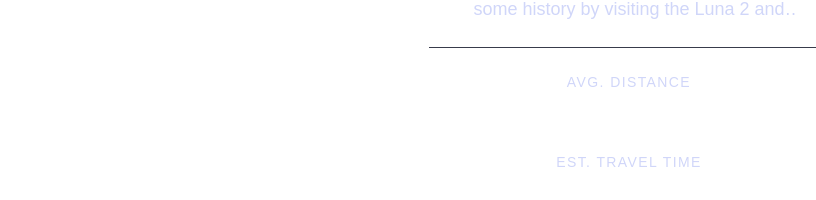
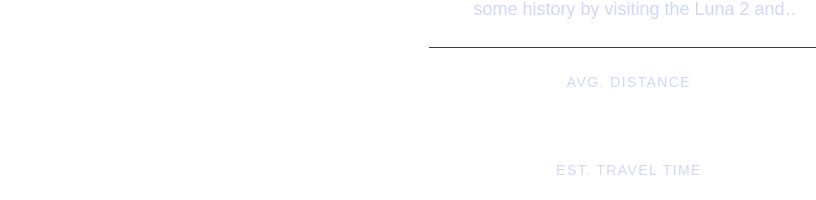
Before and after one commit to leo3210k/Space_Tourism, a React (Create React App) app: page /destination in a window 1280 px wide. Shown: the part 597-797 px from the top of the page, without its empty margins (11-827 px from the left). Built offline with nearby package versions, Linux system fonts and the light colour scheme.

Commit message:
add gap to distance and travel time

```diff
--- a/src/components/PickDestination.jsx
+++ b/src/components/PickDestination.jsx
@@ -16,11 +16,11 @@
           </span>
         </div>
         <hr className='w-full border-bright_gray'/>
-        <div className='flex flex-col items-center'>
+        <div className='flex flex-col items-center gap-2'>
           <span className='font-barlow text-sm text-tropical_blue tracking-widest'>AVG. DISTANCE</span>
           <span className='font-bellefair text-3xl text-white'>{distance}</span>
         </div>
-        <div className='flex flex-col items-center'>
+        <div className='flex flex-col items-center gap-2'>
           <span className='font-barlow text-sm text-tropical_blue tracking-widest'>EST. TRAVEL TIME</span>
           <span className='font-bellefair text-3xl text-white'>{travel_days}</span>
         </div>
```
